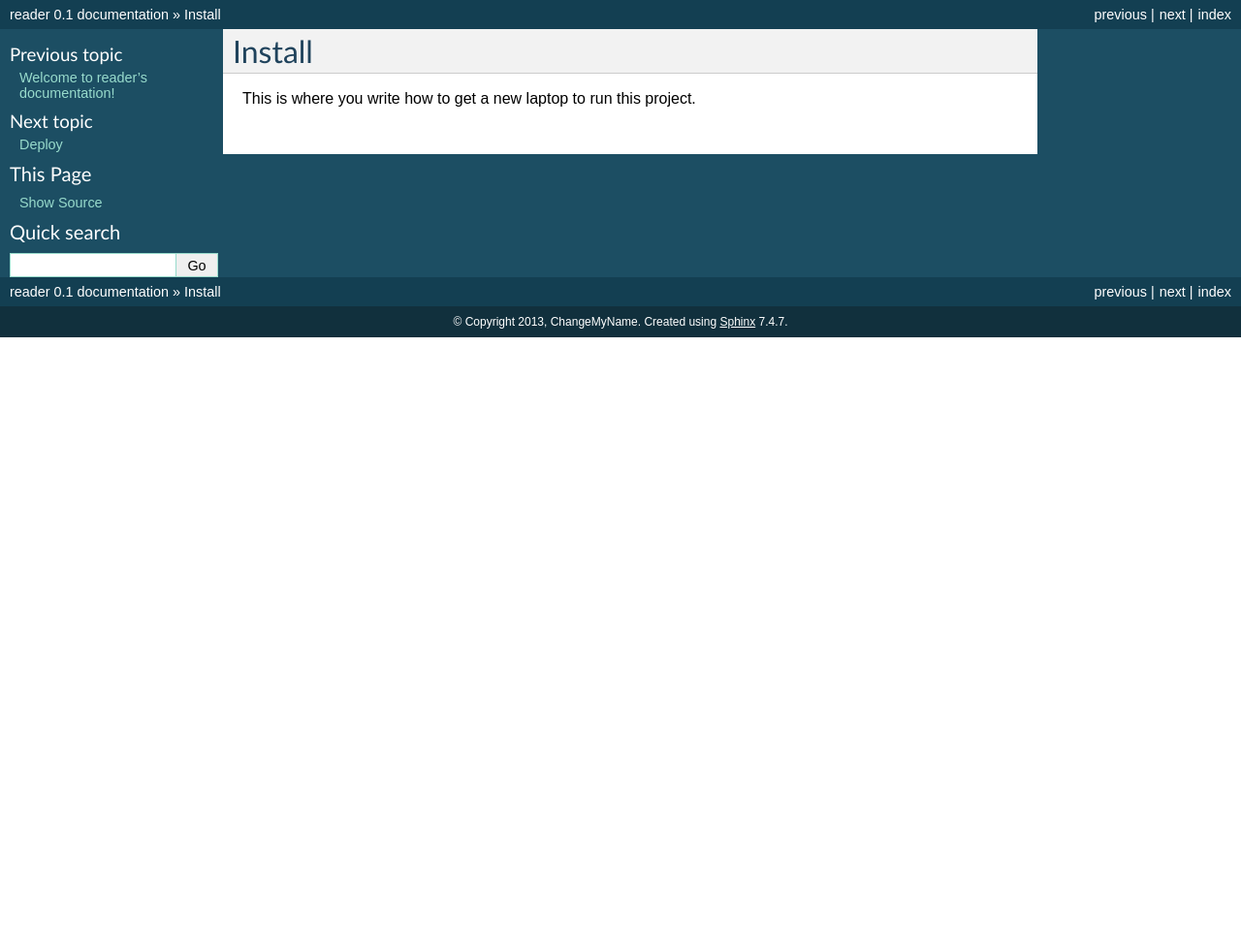
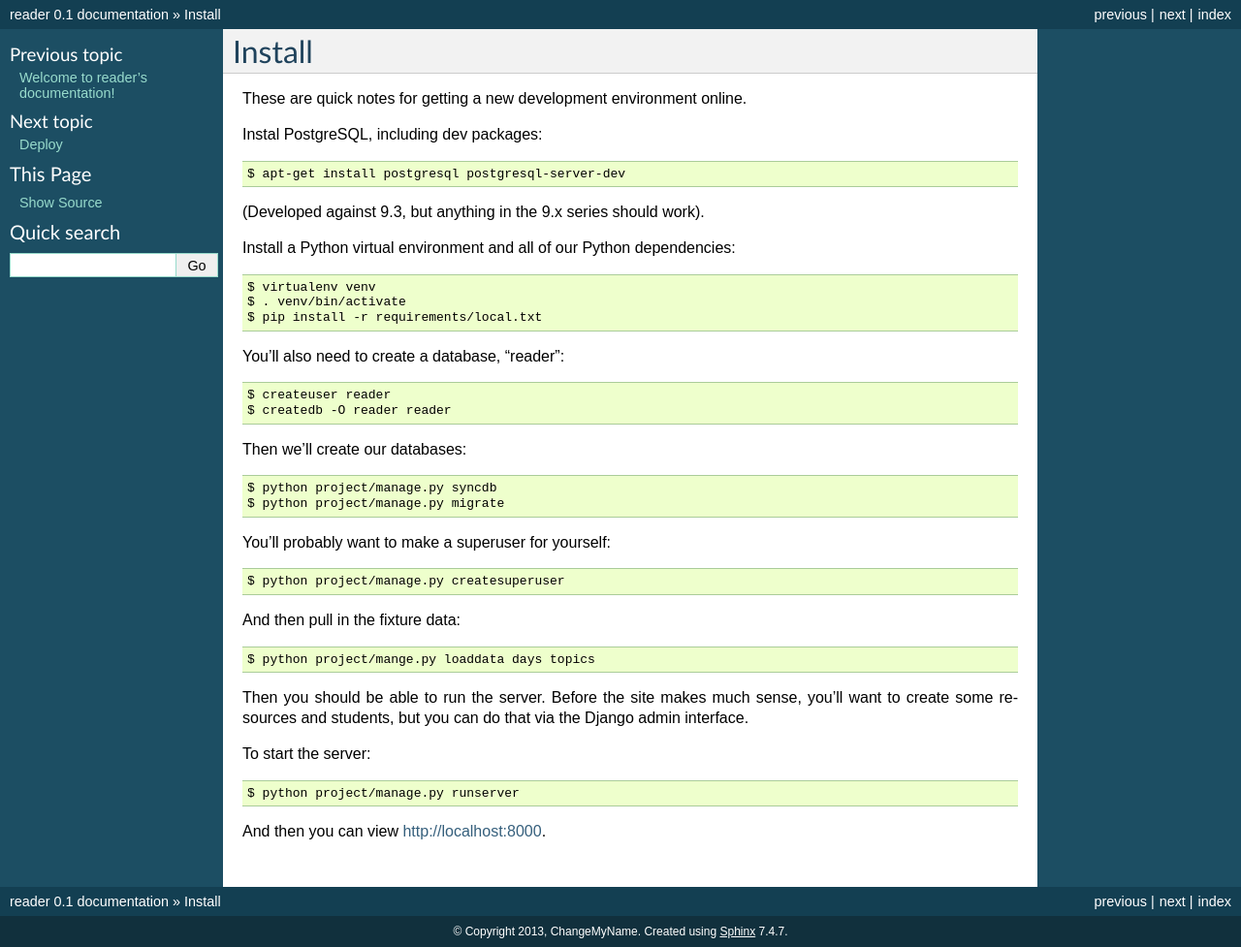
Before and after one commit to joelburton/sfsi-reader, a Sphinx documentation site: the page built from docs/install.rst, in a window 1280 px wide. Shown: the whole page at 97% size. Built offline with Sphinx 7.4.7, drawn with Linux system fonts in a browser that asks for light colours; pages that are not in the unit, such as notebooks, are missing from menus; before the commit the page ends 900 px from its top, so only the background shows below that.

Commit message:
Adding quick start for install and deploy docs.

```diff
--- a/docs/index.rst
+++ b/docs/index.rst
@@ -13,8 +13,6 @@ Contents:
 
    install
    deploy
-   tests
-
 
 
 Indices and tables
--- a/docs/install.rst
+++ b/docs/install.rst
@@ -1,4 +1,43 @@
 Install
 =========
 
-This is where you write how to get a new laptop to run this project.
+These are quick notes for getting a new development environment online.
+
+Instal PostgreSQL, including dev packages::
+
+  $ apt-get install postgresql postgresql-server-dev
+
+(Developed against 9.3, but anything in the 9.x series should work).
+
+Install a Python virtual environment and all of our Python dependencies::
+
+  $ virtualenv venv
+  $ . venv/bin/activate
+  $ pip install -r requirements/local.txt
+
+You'll also need to create a database, "reader"::
+
+  $ createuser reader
+  $ createdb -O reader reader
+
+Then we'll create our databases::
+
+  $ python project/manage.py syncdb
+  $ python project/manage.py migrate
+
+You'll probably want to make a superuser for yourself::
+
+  $ python project/manage.py createsuperuser
+
+And then pull in the fixture data::
+
+  $ python project/mange.py loaddata days topics
+
+Then you should be able to run the server. Before the site makes much sense, you'll want to
+create some resources and students, but you can do that via the Django admin interface.
+
+To start the server::
+
+  $ python project/manage.py runserver
+
+And then you can view http://localhost:8000.
```
Also changed, not shown: docs/deploy.rst (+8 -1 lines).
